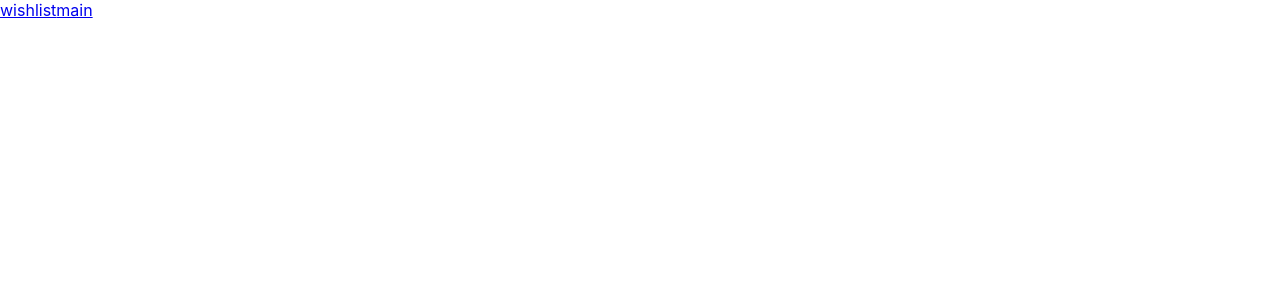
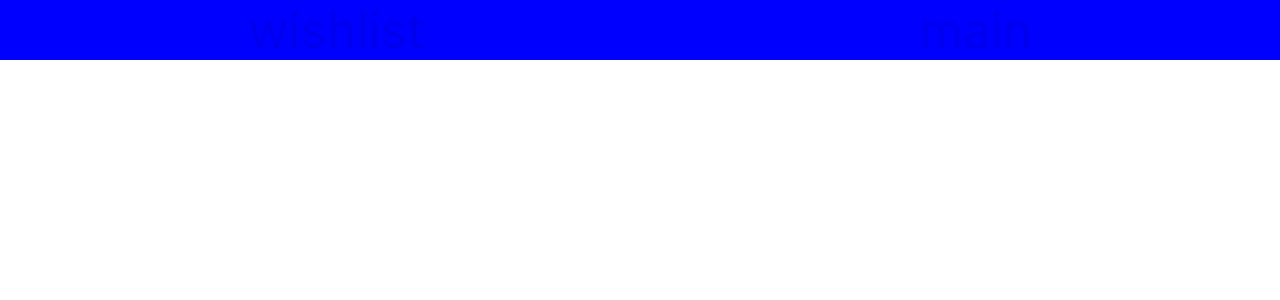
Before and after one commit to eduardBi/MovieFetcher, a React (Create React App) app: page /wishlist in a window 1280 px wide. Shown: the top 300 px of the page. Built offline with nearby package versions, Linux system fonts and the light colour scheme.

Commit message:
styilized grid and aligned items

```diff
--- a/package.json
+++ b/package.json
@@ -16,6 +16,7 @@
     "@types/react": "^17.0.2",
     "@types/react-dom": "^17.0.1",
     "@types/react-router-dom": "^5.1.7",
+    "node-sass": "^5.0.0",
     "react": "^17.0.1",
     "react-dom": "^17.0.1",
     "react-redux": "^7.2.2",
--- a/src/App.tsx
+++ b/src/App.tsx
@@ -2,19 +2,19 @@ import React from 'react';
 import MovieList from "./components/MovieList";
 import WishList from "./components/WishList";
 import SingleMovie from "./components/SingleMovie";
+import Nav from "./components/NavigationBar";
 import { BrowserRouter ,Route, Switch ,Link} from "react-router-dom";
-
+import "./scss/main.scss";
 const App = () => {
   return (
     <>
     <BrowserRouter>
-    <Link to="/wishlist">wishlist</Link>
-    <Link to="/">main</Link>
+      <Nav></Nav>
         <Switch>
           <Route path="/" exact  component={MovieList}/>
           <Route path="/wishlist" exact component={WishList}/>
           <Route path="/Movies/:name" exact component={SingleMovie}/>
-          </Switch>
+        </Switch>
     </BrowserRouter>
     </>
   );
--- a/src/Redux/reducer/addToWishListReducer.ts
+++ b/src/Redux/reducer/addToWishListReducer.ts
@@ -12,6 +12,7 @@ export const addToWishListReducer=(state:IMovieEssantial[]=[],action:acion):IMov
         case 'ADD_TO_WISHLIST':
 
             if(state.filter(i=>i.id === action.payload.id).length == 0){
+                //проверяю нет ли данного фильма б чтобы не создавать копию
                  return [...state,action.payload];
             }
             return state
--- a/src/Redux/reducer/scrollFetchingReducer.ts
+++ b/src/Redux/reducer/scrollFetchingReducer.ts
@@ -36,6 +36,7 @@ export const scrollFetchingReducer=(state:IMovieEssantial[]=[],action:acion):IMo
                 }else{
                     ratingModifyArray.push({...item})
                     }
+                    //добавляю поля проголосовал ли пользыватель
                 })
             return ratingModifyArray
         default:
--- a/src/components/MovieList.tsx
+++ b/src/components/MovieList.tsx
@@ -10,7 +10,6 @@ import { IMovieEssantial } from '../Redux/reducer/scrollFetchingReducer';
 const  MovieList:React.FC=()=>{
 
   let moviesList=useSelector<reduerObjectTYpe,IMovieEssantial[]>(e=>{return e.scrollFetchingReducer});
-  console.log(moviesList)
    //получаю список фильмов из саги
   let [uploadMoviePages,setUploadMoviePages]=useState<number>(3)
     //количество загружаемых страниц
@@ -48,9 +47,10 @@ const  MovieList:React.FC=()=>{
   }
 
   return (
-          <div style={{display:'flex',flexWrap:'wrap'}}>
+          <div className="movie-list-wrapper">
                 {moviesList.map(e=><MoviePoster
-               {...e}
+                  key={e.id}
+                  {...e}
                 ></MoviePoster>)}
           </div>
      );
--- a/src/components/MoviePoster.tsx
+++ b/src/components/MoviePoster.tsx
@@ -20,48 +20,63 @@ export type starsByUser={userVoted:boolean,howMuch:number}
 const MoviePoster:React.FC<MoviePosterData>=(data:MoviePosterData) => {
     let {poster_path,title,vote_average,id,ratedByUser,howMuch}=data
 
-
-
     let dis=useDispatch()
 
     const MarkAsVouted=(id:number,value:number):void=>{
+        //закрашиваю звёзды в желтый
         dis({type:'RATE_MOVIE',id:id,howMuch:value})
     }
 
     let arrayOFstarsPRerenderd=[]
     for(let i=0;i<5;i++){
+        //создаю массив звёзд
+
         arrayOFstarsPRerenderd.push(Math.round(vote_average/2-1)>=i?
         <span
-        onClick={()=>MarkAsVouted(id,i)}
-        style={
+            key={i}
+            onClick={()=>MarkAsVouted(id,i)}
+            style={
                 {color: ratedByUser && howMuch+1>i? 'yellow':"black"}
-            }>
+                //закрашиваю в желтый цвет если пользыватель проголосова
+        }//вывожу закрашенную звезду для различия между "проголосовал пользыватель (цвет) и среднее число голосов (полная или пустая звезда)"
+        >
             <FontAwesomeIcon icon={SolidStar} />
+
         </span>:<span
-        onClick={()=>MarkAsVouted(id,i)}
-        style={
+            key={i}
+            onClick={()=>MarkAsVouted(id,i)}
+            style={
                 {color: ratedByUser && howMuch+1>i ?'yellow':"black"}
-            }>
+            }//вывожу пустую звезду
+            >
                 <FontAwesomeIcon icon={HollowStar}></FontAwesomeIcon>
+
         </span>)
     }
 
     const addToWishList=(data:MoviePosterData)=>{
-        console.log(data)
+        //добавляю в лист для желаний
         dis({type:'ADD_TO_WISHLIST', payload:data})
     }
 
 
     return (
-        <div>
+        <div className="movie-list-item">
             <img
-                src={`https://image.tmdb.org/t/p/w300/${poster_path}`} alt=""
+                src={`https://image.tmdb.org/t/p/w300/${poster_path}`}
+                alt=""
             />
-            <h3><Link to={`/Movies/${id}`} >{title}</Link></h3>
+            <Link
+                    className="movie-list-link"
+                    to={`/Movies/${id}`}
+                    >{title}
+            </Link>
             <Stars
                 starsArray={arrayOFstarsPRerenderd}
             ></Stars>
-            <button onClick={()=>addToWishList(data)}>add to wishList</button>
+            <button className='movie-list-button'
+                onClick={()=>addToWishList(data)}
+            >add to wishList</button>
         </div>
     );
 }
--- /dev/null
+++ b/src/components/NavigationBar.tsx
@@ -0,0 +1,20 @@
+import React from 'react';
+import { Link } from 'react-router-dom';
+import  "../scss/nav.scss";
+
+const NavigationBar = () => {
+    return (
+      <nav className="nav-wrapper">
+          <ul className='nav-list'>
+            <li className='nav-list-item'>
+                <Link className='nav-list-link' to="/wishlist">wishlist</Link>
+            </li>
+            <li className='nav-list-item'>
+                <Link to="/" className='nav-list-link' >main</Link>
+            </li>
+          </ul>
+      </nav>
+    );
+}
+
+export default NavigationBar;
--- a/src/components/SingleMovie.tsx
+++ b/src/components/SingleMovie.tsx
@@ -11,6 +11,7 @@ const SingleMovie = () => {
     console.log(currentMovieId)
     let Movies =useSelector<reduerObjectTYpe,IMovieEssantial[]>(e=>e.scrollFetchingReducer)
     let MovieITem:IMovieEssantial[]=Movies.filter(e=>e.id===currentMovieId);
+    //ищу текущий фильм по айди из поисковой строки
     let showingMovie:IMovieEssantial=MovieITem[0];
     return (
             <MoviePoster {...showingMovie}></MoviePoster>
--- a/src/components/Stars.tsx
+++ b/src/components/Stars.tsx
@@ -1,9 +1,4 @@
 import React, { useEffect, useState } from 'react';
-import { FontAwesomeIcon } from '@fortawesome/react-fontawesome'
-import {  faStar  as HollowStar  } from '@fortawesome/free-regular-svg-icons'
-import {  faStar  as SolidStar } from '@fortawesome/free-solid-svg-icons'
-
-
 
 
 interface starIterface{
@@ -14,12 +9,9 @@ const Stars:React.FC<starIterface>=({starsArray})=>{
 
 
     return (
-        <div>
             <ul>
-
                 {starsArray.map(e=>e)}
             </ul>
-        </div>
     );
 }
 
--- /dev/null
+++ b/src/scss/_reuse.scss
@@ -0,0 +1,10 @@
+@mixin LinkHandler($fontsize,$textdecration:none,$text-align:center){
+    font-size: $fontsize;
+    text-align: $text-align;
+    text-decoration: $textdecration;
+}
+@mixin ListHandler($list-style:none){
+    list-style-type:none;
+    margin: 0;
+    padding: 0;
+}
--- /dev/null
+++ b/src/scss/main.scss
@@ -0,0 +1,40 @@
+
+@import '_reuse.scss';
+
+.movie-list-wrapper{
+    display: grid;
+    grid-template-columns: 1fr  1fr 1fr;
+    grid-gap: 5vh;
+    justify-items: center;
+    .movie-list-item{
+        display: flex;
+        flex-direction: column;
+        align-items: center;
+        .movie-list-link{
+            margin-top: 2rem;
+            width: 70%;
+            font-size: 24px;
+            text-align: center;
+            text-decoration: none;
+            &:visited{
+                color: black;
+            }
+        }
+        ul{
+            @include ListHandler;
+            margin: 2rem 0;
+            cursor: pointer;
+        }
+        .movie-list-button{
+            background: blue;
+            border-radius: 1rem;
+            border: none;
+            font-size: 1.5rem;
+            cursor: pointer;
+            padding: 1rem 2rem;
+            &:hover{
+                background: yellow;
+            }
+        }
+    }
+}
--- /dev/null
+++ b/src/scss/nav.scss
@@ -0,0 +1,16 @@
+@import '_reuse.scss';
+
+
+.nav-wrapper{
+    background: blue;
+    width: 100%;
+    .nav-list{
+        @include ListHandler;
+        display: flex;
+        align-items: center;
+        justify-content: space-around;
+        .nav-list-link{
+            @include LinkHandler(50px)
+        }
+    }
+}
```
Also changed, not shown: 2 other files (tests, documents, lock files or other folders).
